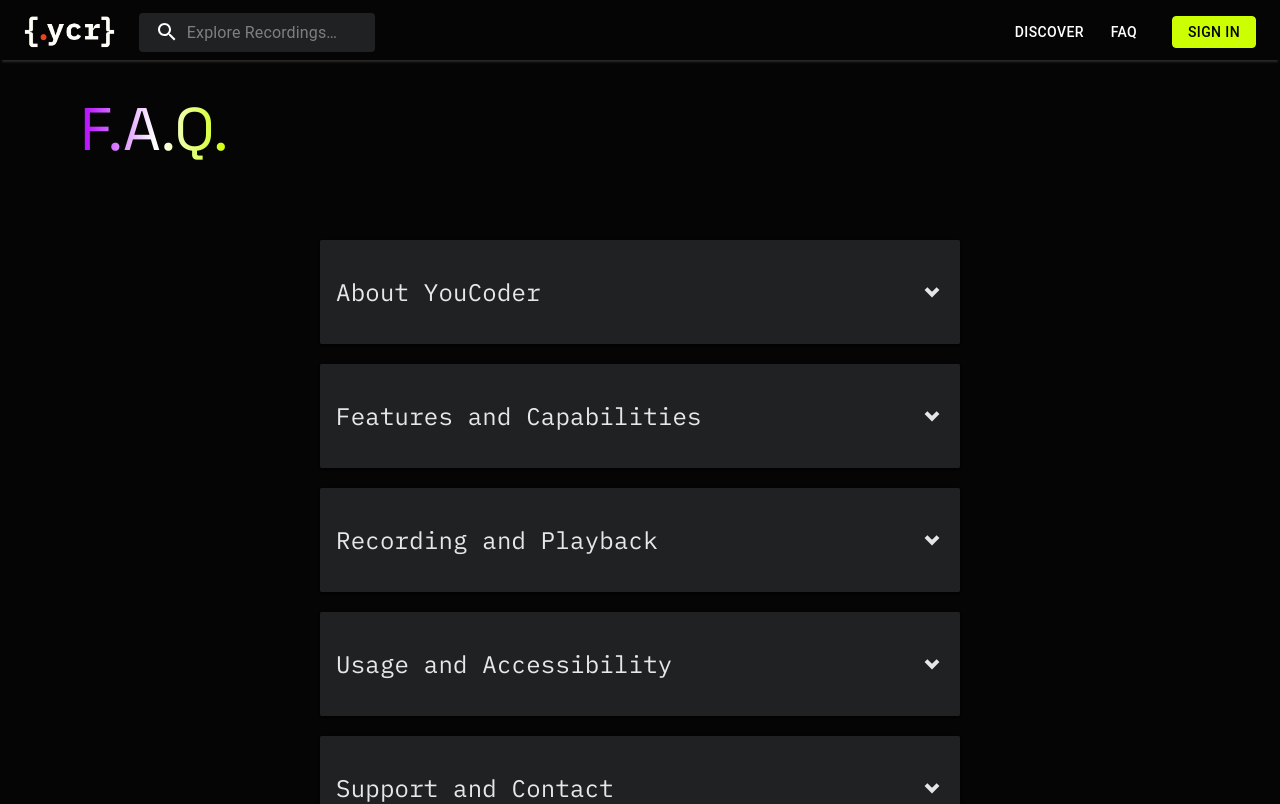
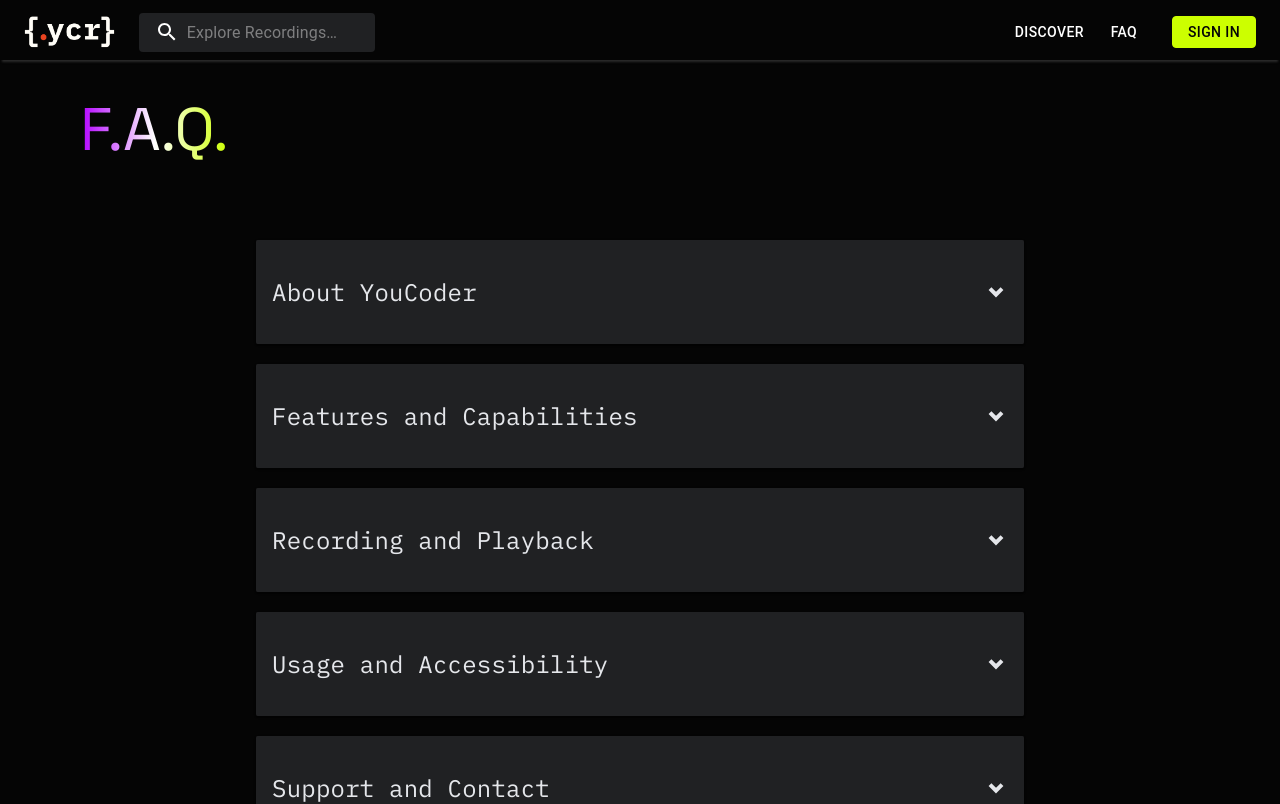
Before and after one commit to phpmvk/YouCoder, a React (Vite) app in the folder client/: page /docs in a window 1280 px wide. Shown: the top 804 px of the page. Built offline with nearby package versions, Linux system fonts and the light colour scheme.

Commit message:
faq fixes

```diff
--- a/client/src/pages/Docs.tsx
+++ b/client/src/pages/Docs.tsx
@@ -43,7 +43,7 @@ const DocsPage: React.FC<DocsPageProps> = ({}) => {
         <div className='!font-title text-6xl ml-20 my-10 pb-10 flex items-center bg-gradient-to-r from-bg-sec via-white to-bg-alt text-transparent bg-clip-text'>
           F.A.Q.
         </div>
-        <div className='mx-[25vw] w-[50vw] !stroke-gray-200 !stroke-2 !text-gray-200 '>
+        <div className='ml-[5vw] lg:ml-[20vw] w-[90vw] lg:w-[60vw] !stroke-gray-200 !stroke-2 !text-gray-200 '>
           <Accordion className='!bg-bg-gptdark/60 mb-5 !rounded-sm !font-console'>
             <AccordionSummary
               className='!bg-bg-gptdark !rounded-sm'
@@ -356,12 +356,12 @@ const DocsPage: React.FC<DocsPageProps> = ({}) => {
                     Who is the YouCoder team?
                   </h2>
                   <div className='text-gray-200'>
-                  <div className="flex grid-cols-1 gap-2 justify-items-center">
+                  <div className="grid grid-cols-2 md:grid-cols-4 gap-1 justify-items-center">
           {teamMembers.map((member, index) => (
             <div
               key={index}
 
-              className="h-[30vw] w-[30vw] md:h-[20vw] md:w-[20vw] flex items-center justify-center p-5"
+              className="h-[40vw] w-[40vw] md:h-[20vw] md:w-[20vw] flex items-center justify-center p-5"
 
             >
               <div className="flex items-center text-left flex-col">
@@ -369,7 +369,7 @@ const DocsPage: React.FC<DocsPageProps> = ({}) => {
                   src={member.img}
                   alt={member.name}
 
-                  className="h-[8vw] w-[8vw] object-cover rounded-full mb-4"
+                  className="h-[16vw] w-[16vw] md:h-[8vw] md:w-[8vw] object-cover rounded-full mb-4"
 
                 />
                 <h2 className=" sm:text-sm md:text-md text-lg text-white whitespace-nowrap z-10">{member.name}</h2>
```
